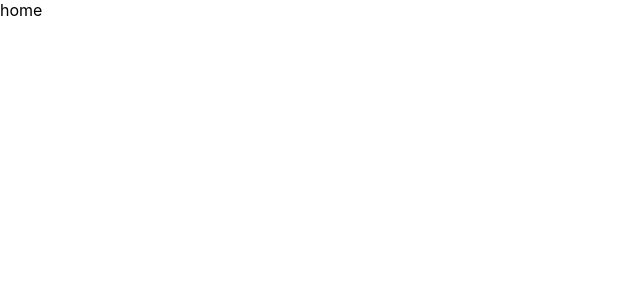
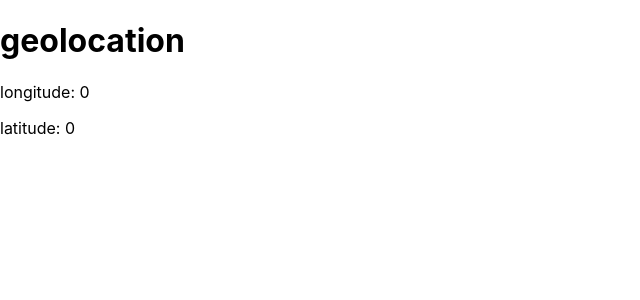
Before and after one commit to pedrolmr/leaflet, a React (Create React App) app: page / in a window 1280 px wide. Shown: the top 300 px of the page, without its empty margins (0-640 px from the left). Built offline with nearby package versions, Linux system fonts and the light colour scheme; no server answers.

Commit message:
able to see my coordinates

```diff
--- a/src/components/Home.js
+++ b/src/components/Home.js
@@ -1,11 +1,35 @@
-import React from 'react'
+import React, {useState, useEffect} from 'react';
+import { Link } from 'react-router-dom';
 
-function Home() {
+const Home = () => {
+    const [state, setState] = useState({
+        longitude: 0,
+        latitude: 0
+    });
+
+    useEffect(() => {
+        navigator.geolocation.getCurrentPosition(
+            function (position){
+                setState({
+                    longitude: position.coords.longitude,
+                    latitude: position.coords.latitude
+                })
+            },
+            function(error){
+                console.log(error);
+            },
+            {
+                enableHighAccuracy: true
+            }
+        )
+    })
     return (
         <div>
-            home
+            <h1>geolocation</h1>
+            <p>longitude: {state.longitude}</p>
+            <p>latitude: {state.latitude}</p>
         </div>
     )
 }
 
-export default Home
+export default Home;
```
